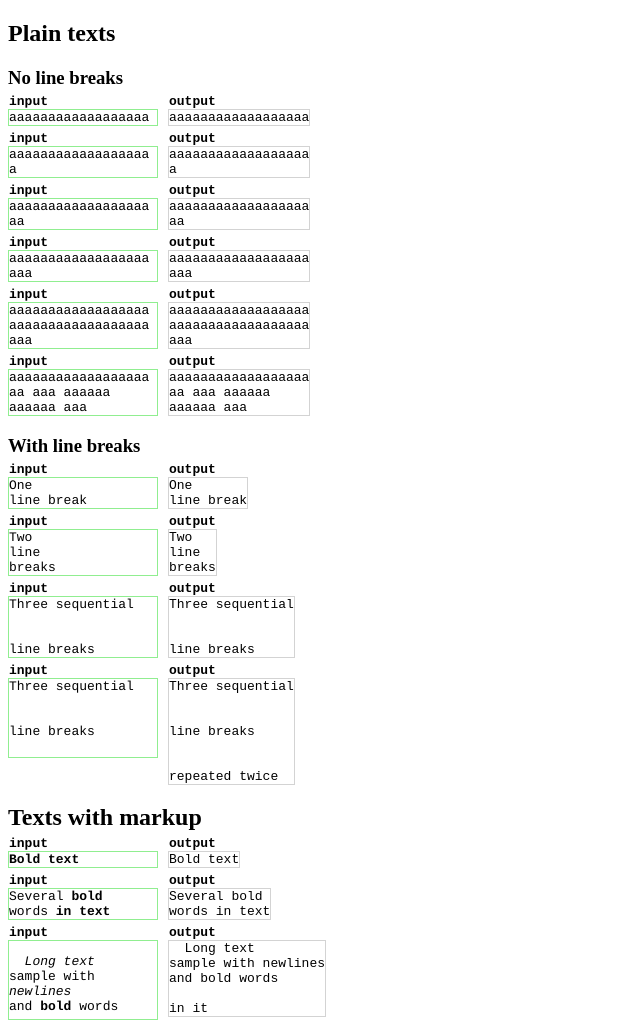
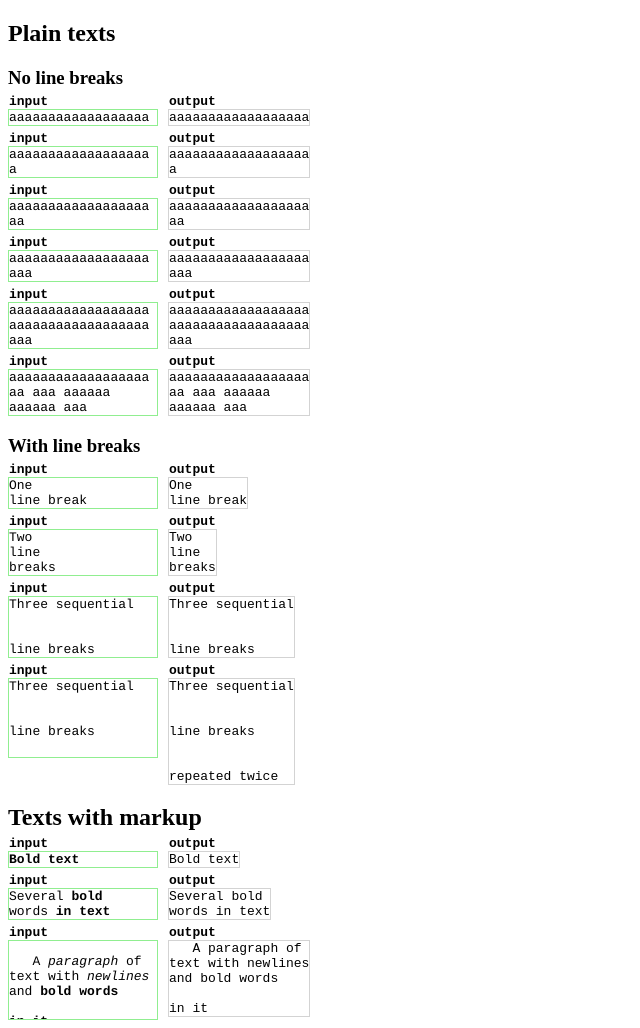
Before and after one commit to dvdvdmt/lines-of-rendered-text, a website built with Parcel: page src/index.html in a window 1280 px wide. Shown: the whole page, without its empty margins (0-640 px from the left). Built offline with nearby package versions, Linux system fonts and the light colour scheme.

Commit message:
Handle complex markup case

```diff
--- a/src/get-text-with-rendered-line-breaks.ts
+++ b/src/get-text-with-rendered-line-breaks.ts
@@ -16,7 +16,7 @@ function linesOfNodeTree(root: HTMLElement) {
   )
   const nodesLines = textNodes.map(linesOfNode)
   console.log(`[nodesLines]`, nodesLines)
-  return glueEndLinesOfAdjacentNodesAndFlatten(nodesLines)
+  return connectLinesOfAdjacentTextBlocksAndFlatten(nodesLines)
 }
 
 function textNodesFor(node: HTMLElement): Node[] {
@@ -41,24 +41,35 @@ function textNodesFor(node: HTMLElement): Node[] {
   return result
 }
 
-function linesOfNode(node: Node): string[] {
+interface ITextBlock {
+  lines: string[]
+  firstLineBottom: number
+  lastLineBottom: number
+}
+
+function linesOfNode(node: Node): ITextBlock {
   let text = node.textContent || ''
   let prevCharIdx = 0
   let nextCharIdx = 1
   let lastFound = 0
   let nextBottom = 0
-  const result = []
   const range = document.createRange()
   range.setStart(node, 0)
   let prevBottom = range.getBoundingClientRect().bottom
+  const result: ITextBlock = {
+    lines: [],
+    firstLineBottom: prevBottom,
+    lastLineBottom: prevBottom,
+  }
   while (nextCharIdx <= text.length) {
     range.setEnd(node, nextCharIdx)
     nextBottom = range.getBoundingClientRect().bottom
     const isLineBreak = nextBottom > prevBottom
     if (isLineBreak) {
+      result.lastLineBottom = nextBottom
       console.log(`[str.charAt(prevChar)]`, text.charAt(prevCharIdx))
       console.log(`[str.charAt(nextChar)]`, text.charAt(nextCharIdx))
-      result.push(
+      result.lines.push(
         ...linesOfText(text.substr(lastFound, prevCharIdx - lastFound))
       )
       console.log(`[current]`, nextCharIdx)
@@ -71,27 +82,31 @@ function linesOfNode(node: Node): string[] {
   }
   // push the last line
   console.log(`[lastFound]`, lastFound)
-  result.push(text.substr(lastFound))
+  result.lines.push(...linesOfText(text.substr(lastFound)))
   return result
 }
 
-// [['a'], ['b'], ['c']] -> ['abc']
-// [['a', ''], ['bb'], ['c']] -> ['a', 'bbc']
-function glueEndLinesOfAdjacentNodesAndFlatten([
-  firstNodeLines,
-  ...restNodesLines
-]: string[][]): string[] {
-  const result: string[] = [...firstNodeLines]
-  restNodesLines.forEach((lines) => {
-    if (lines.length === 0) {
+function connectLinesOfAdjacentTextBlocksAndFlatten(
+  texts: ITextBlock[]
+): string[] {
+  const result: string[] = []
+  texts.forEach((text, i) => {
+    if (text.lines.length === 0) {
       return
     }
-    const [firstLine, ...restLines] = lines
+    if (i === 0) {
+      result.push(...text.lines)
+      return
+    }
+    const prevText = texts[i - 1]
+    const [firstLine, ...restLines] = text.lines
     const lastLineIdx = result.length - 1
-    if (result[lastLineIdx]) {
+    if (prevText.lastLineBottom === text.firstLineBottom) {
       result[lastLineIdx] = result[lastLineIdx] + firstLine
+      result.push(...restLines)
+    } else {
+      result.push(...text.lines)
     }
-    result.push(...restLines)
   })
   return result
 }
@@ -100,7 +115,7 @@ function glueEndLinesOfAdjacentNodesAndFlatten([
 // ['abc', '', ''] -> ['abc', '']
 // ['abc', '', '', '', 'abc', ''] -> ['abc', '', '', 'abc']
 function linesOfText(text: string): string[] {
-  const lines = text.split(/\n/)
+  const lines = text.split('\n')
   let omitNextEmptyLine = true
   return lines.filter((line) => {
     if (!line && omitNextEmptyLine) {
--- a/src/index.html
+++ b/src/index.html
@@ -86,18 +86,18 @@ repeated twice</pre>
     <h2>Texts with markup</h2>
     <section class="example">
       <!-- prettier-ignore -->
-      <div class="text text--small"><b>Bold text</b></div>
+      <div class="text text--small" contenteditable="true"><b>Bold text</b></div>
       <pre class="output">FooBar</pre>
     </section>
     <section class="example">
       <!-- prettier-ignore -->
-      <div class="text text--small">Several <b>bold</b> words <b>in text</b></div>
+      <div class="text text--small" contenteditable="true">Several <b>bold</b> words <b>in text</b></div>
       <pre class="output">FooBar</pre>
     </section>
     <section class="example">
       <!-- prettier-ignore -->
-      <div class="text text--small"><p>  <em>Long text</em> sample with <em>newlines</em>
-and <b>bold</b> words
+      <div class="text text--small" contenteditable="true"><p>   A <em>paragraph</em> of text with <em>newlines</em>
+and <b>bold words</b>
 
 <b>in it</b></p></div>
       <pre class="output">FooBar</pre>
```
